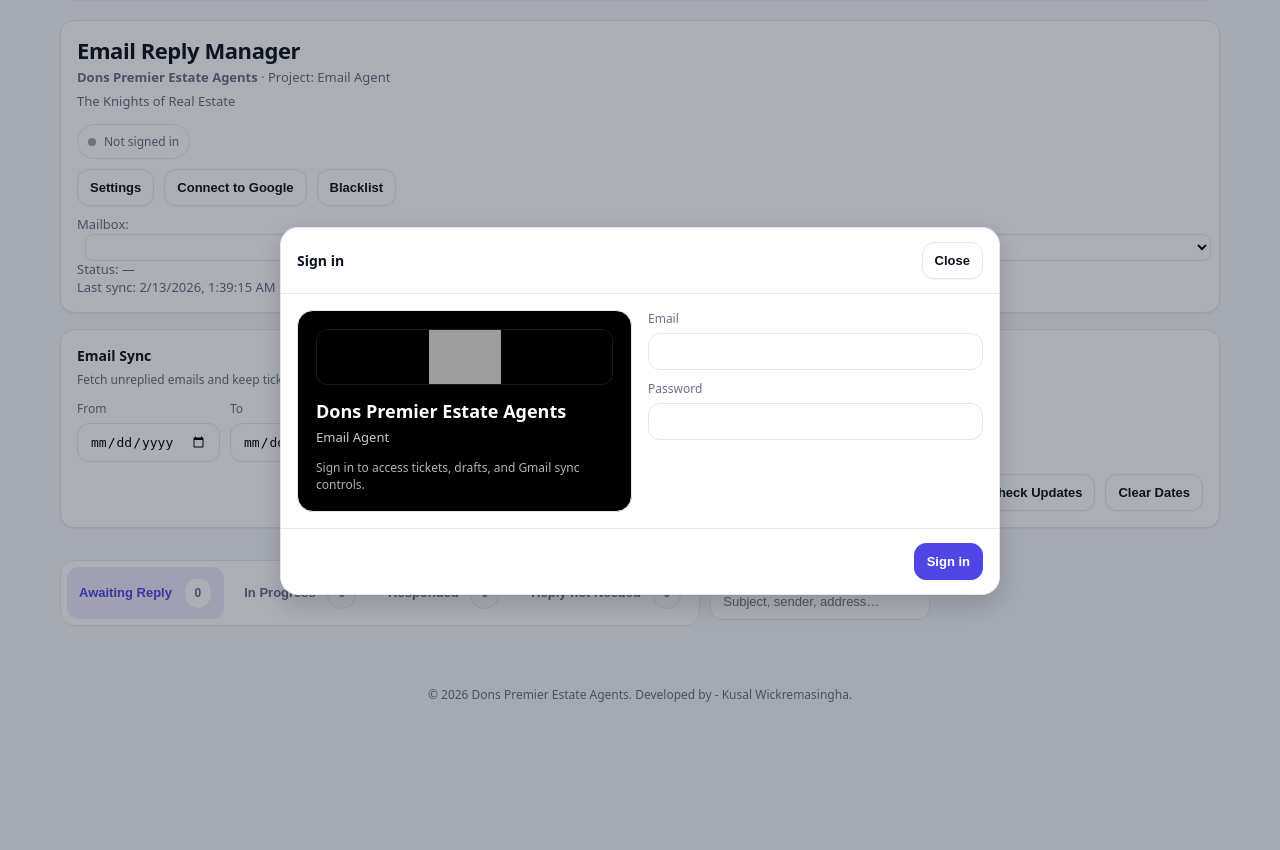
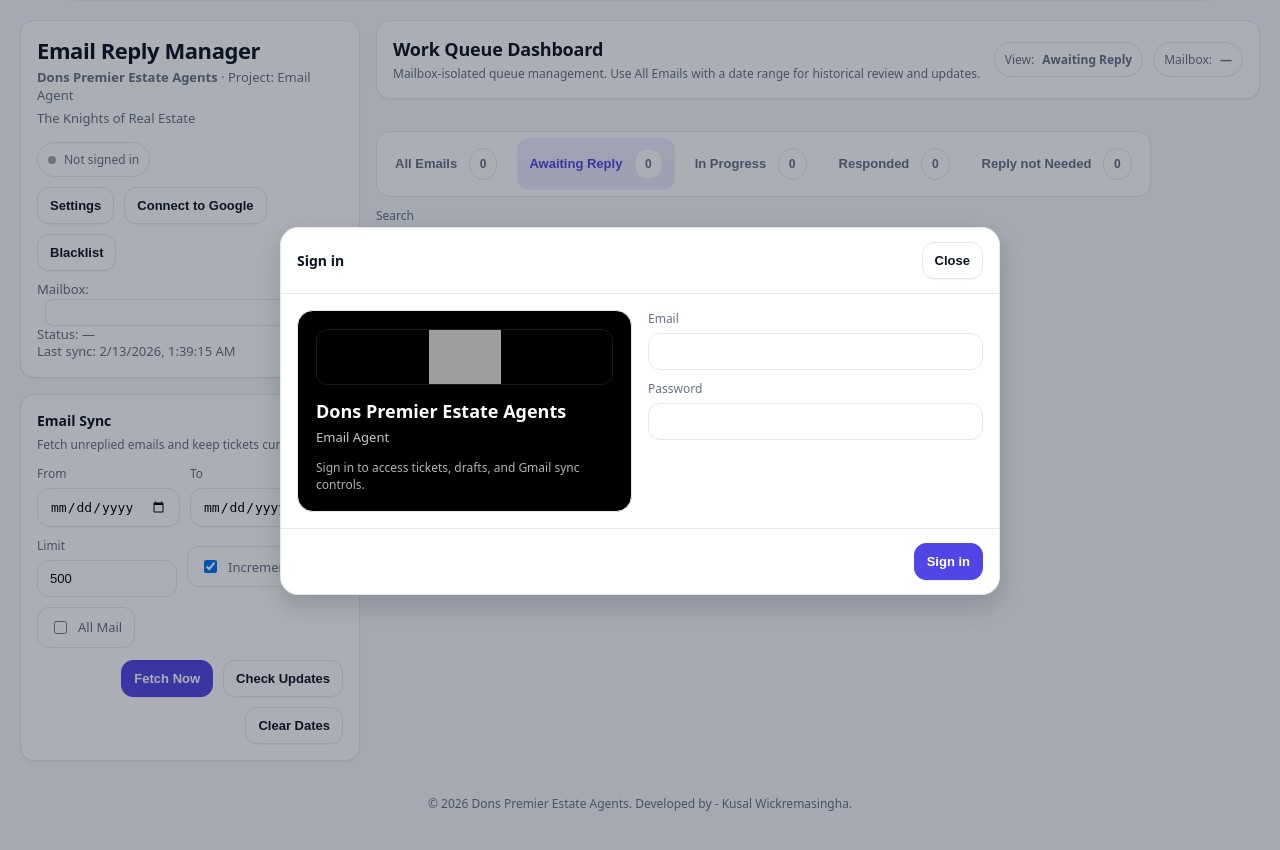
Before and after one commit to management-source/agentbot, a FastAPI app: page / in a window 1280 px wide. Shown: the part 96-946 px from the top of the page. Run offline with FastAPI, Linux system fonts and the light colour scheme; lists and menus that the app fills with data are empty; parts of the project's set-up code (start-up, migrations or seed data) failed here and were passed over; grey boxes are pictures that could not be loaded.

Commit message:
UI Chnage

```diff
--- a/app/routers/tickets.py
+++ b/app/routers/tickets.py
@@ -199,6 +199,7 @@ def list_tickets(
         .where(BlacklistedSender.email == func.lower(ThreadTicket.from_email))
     )
     counts = {
+        "all": base.count(),
         "awaiting_reply": base.filter(ThreadTicket.is_not_replied == True).count(),
         "in_progress": base.filter(ThreadTicket.status == TicketStatus.IN_PROGRESS).count(),
         "responded": base.filter(ThreadTicket.status == TicketStatus.RESPONDED).count(),
--- a/app/static/app.js
+++ b/app/static/app.js
@@ -43,6 +43,25 @@ let pageSize = 25;
 let currentSearch = "";
 // Category filtering removed (we avoid AI-based categorization and UI filters for now).
 
+function isAllEmailsTab() {
+    return String(currentTab || "").toLowerCase() === "all";
+}
+
+function updateSyncContextUI() {
+    const info = document.getElementById("syncInfo");
+    const viewBadge = document.getElementById("queueViewMode");
+    const mailboxBadge = document.getElementById("queueMailboxMode");
+    if (mailboxBadge) mailboxBadge.textContent = currentMailbox || "-";
+    if (!info) return;
+    if (isAllEmailsTab()) {
+        if (viewBadge) viewBadge.textContent = "All Emails";
+        info.textContent = "All Emails mode: choose a From/To date range, then Fetch or Check updates for that range.";
+    } else {
+        if (viewBadge) viewBadge.textContent = "Awaiting Reply";
+        info.textContent = "Awaiting Reply mode: incremental updates focus on active inbox threads that need a response.";
+    }
+}
+
 let googleConnected = false;
 async function initMailboxes() {
     const sel = document.getElementById("mailboxSelect");
@@ -68,12 +87,16 @@ async function initMailboxes() {
             localStorage.setItem("agent_mailbox", currentMailbox);
             // refresh UI data under new mailbox
             currentPage = 1;
+            updateSyncContextUI();
             loadTickets();
             refreshGoogleStatus();
         });
 
         const lbl = document.getElementById("mailboxLabel");
-        if (lbl) lbl.textContent = currentMailbox || "—";
+        if (lbl) lbl.textContent = currentMailbox || "-";
+        const mailboxBadge = document.getElementById("queueMailboxMode");
+        if (mailboxBadge) mailboxBadge.textContent = currentMailbox || "-";
+        updateSyncContextUI();
     } catch (e) {
         // If auth isn't ready yet, we'll retry after login.
     }
@@ -419,6 +442,7 @@ function formatDate(dt) {
 function setTab(tab) {
     currentTab = tab;
     currentPage = 1;
+    updateSyncContextUI();
 
     // Tailwind tabs (legacy)
     document.querySelectorAll(".tabbtn").forEach(btn => {
@@ -464,6 +488,12 @@ async function fetchNow() {
         const maxThreads = parseInt((maxEl && maxEl.value) ? maxEl.value : "500", 10);
         const incremental = !!(incEl && incEl.checked);
         const includeAnywhere = !!(allEl && allEl.checked);
+        const allMode = isAllEmailsTab();
+
+        if (allMode && (!start || !end)) {
+            alert("All Emails mode requires both From and To dates.");
+            return;
+        }
 
         // Persist the selected date filter for the ticket list.
         currentDateFilter = { start: start || "", end: end || "" };
@@ -473,9 +503,13 @@ async function fetchNow() {
         if (start) url.searchParams.set("start", start);
         if (end) url.searchParams.set("end", end);
         if (!Number.isNaN(maxThreads) && maxThreads > 0) url.searchParams.set("max_threads", String(maxThreads));
+        url.searchParams.set("awaiting_only", allMode ? "false" : "true");
         // incremental applies only when no date range
         if (!start && !end) url.searchParams.set("incremental", incremental ? "true" : "false");
-        if (start || end) url.searchParams.set("include_anywhere", includeAnywhere ? "true" : "false");
+        if (start || end) {
+            const includeAny = allMode ? true : includeAnywhere;
+            url.searchParams.set("include_anywhere", includeAny ? "true" : "false");
+        }
 
         const r = await apiFetch(url.toString(), { method: "POST" });
         const text = await r.text();
@@ -518,10 +552,34 @@ async function checkUpdates() {
     }
 
     try {
-        const url = new URL("/sync/check-updates", window.location.origin);
+        const allMode = isAllEmailsTab();
+        const startEl = document.getElementById("startDate") || document.getElementById("fromDate");
+        const endEl = document.getElementById("endDate") || document.getElementById("toDate");
+        const maxEl = document.getElementById("maxThreads") || document.getElementById("limit");
+        const start = startEl ? (startEl.value || currentDateFilter.start || "") : (currentDateFilter.start || "");
+        const end = endEl ? (endEl.value || currentDateFilter.end || "") : (currentDateFilter.end || "");
+        const maxThreads = parseInt((maxEl && maxEl.value) ? maxEl.value : "200", 10);
+
+        let url;
+        if (allMode) {
+            if (!start || !end) {
+                alert("In All Emails mode, choose both From and To dates before checking updates.");
+                return;
+            }
+            currentDateFilter = { start, end };
+            url = new URL("/sync/fetch-now", window.location.origin);
+            url.searchParams.set("start", start);
+            url.searchParams.set("end", end);
+            url.searchParams.set("incremental", "false");
+            url.searchParams.set("include_anywhere", "true");
+            url.searchParams.set("awaiting_only", "false");
+            url.searchParams.set("max_threads", String(!Number.isNaN(maxThreads) && maxThreads > 0 ? maxThreads : 500));
+        } else {
+            url = new URL("/sync/check-updates", window.location.origin);
+            // Safety cap; frequent use should stay light.
+            url.searchParams.set("max_threads", String(!Number.isNaN(maxThreads) && maxThreads > 0 ? maxThreads : 200));
+        }
         if (currentMailbox) url.searchParams.set("mailbox", currentMailbox);
-        // Safety cap; frequent use should stay light.
-        url.searchParams.set("max_threads", "200");
 
         const r = await apiFetch(url.toString(), { method: "POST" });
         const text = await r.text();
@@ -751,6 +809,7 @@ async function loadTickets() {
         const el = document.getElementById(id);
         if (el) el.textContent = String(val ?? 0);
     };
+    setText("tabAllCount", c.all ?? 0);
     setText("tabAwaitingCount", c.awaiting_reply ?? 0);
     setText("tabInProgressCount", c.in_progress ?? 0);
     setText("tabRespondedCount", c.responded ?? 0);
@@ -1381,6 +1440,8 @@ window.addEventListener("load", async () => {
 
     // Assignment / category filters removed.
 
+    updateSyncContextUI();
+
     // Set default tab (will load tickets).
     setTab(currentTab);
 });
--- a/app/templates/index.html
+++ b/app/templates/index.html
@@ -42,12 +42,37 @@
     }
 
     .page{
-      max-width: 1200px;
+      max-width: 1380px;
       margin: 0 auto;
       padding: 20px;
       display:flex;
       flex-direction:column;
       gap: var(--gap);
+    }
+    .dashboard-shell{
+      display:grid;
+      grid-template-columns: 340px minmax(0, 1fr);
+      gap: var(--gap);
+      align-items:start;
+    }
+    @media (max-width: 1080px){
+      .dashboard-shell{grid-template-columns: 1fr}
+    }
+    .left-rail{
+      display:flex;
+      flex-direction:column;
+      gap:var(--gap);
+      position:sticky;
+      top:12px;
+    }
+    @media (max-width: 1080px){
+      .left-rail{position:static}
+    }
+    .content-rail{
+      display:flex;
+      flex-direction:column;
+      gap:var(--gap);
+      min-width:0;
     }
 
     .header{
@@ -85,6 +110,24 @@
       grid-template-columns: 1fr;
       gap:var(--gap);
       align-items:start;
+    }
+    .workspace-head{
+      display:flex;
+      align-items:center;
+      justify-content:space-between;
+      gap:12px;
+      flex-wrap:wrap;
+    }
+    .workspace-title{
+      margin:0;
+      font-size:18px;
+      font-weight:800;
+      letter-spacing:-.01em;
+    }
+    .workspace-sub{
+      margin:4px 0 0 0;
+      color:var(--muted);
+      font-size:12px;
     }
 
     .footer{
@@ -402,7 +445,9 @@
         </div>
 
         <div class="page">
-            <div class="top-grid">
+            <div class="dashboard-shell">
+                <aside class="left-rail">
+                    <div class="top-grid">
                 <div class="card brand">
                     <h1>Email Reply Manager</h1>
                     <p><strong>Dons Premier Estate Agents</strong> · Project: <span class="muted">Email Agent</span></p>
@@ -483,10 +528,24 @@
                             onclick="clearDateFilter()">Clear Dates</button>
                     </div>
                 </div>
-            </div>
+                    </div>
+                </aside>
+
+                <main class="content-rail">
+                    <div class="card workspace-head">
+                        <div>
+                            <h2 class="workspace-title">Work Queue Dashboard</h2>
+                            <p class="workspace-sub">Mailbox-isolated queue management. Use All Emails with a date range for historical review and updates.</p>
+                        </div>
+                        <div class="row">
+                            <span class="pill">View: <strong id="queueViewMode">Awaiting Reply</strong></span>
+                            <span class="pill">Mailbox: <strong id="queueMailboxMode">—</strong></span>
+                        </div>
+                    </div>
 
             <div class="filters-row">
                 <div class="seg" id="statusSeg">
+                    <button data-tab="all">All Emails <span class="pill" style="margin-left:8px" id="tabAllCount">0</span></button>
                     <button data-tab="awaiting_reply" class="active">Awaiting Reply <span class="pill" style="margin-left:8px" id="tabAwaitingCount">0</span></button>
                     <button data-tab="in_progress">In Progress <span class="pill" style="margin-left:8px" id="tabInProgressCount">0</span></button>
                     <button data-tab="responded">Responded <span class="pill" style="margin-left:8px" id="tabRespondedCount">0</span></button>
@@ -509,6 +568,8 @@
                 <button class="btn" id="btnNext" onclick="nextPage()">Next</button>
             </div>
 
+                </main>
+            </div>
             <div class="footer">© <span id="year"></span> Dons Premier Estate Agents. Developed by - Kusal Wickremasingha.</div>
         </div>
 
```
